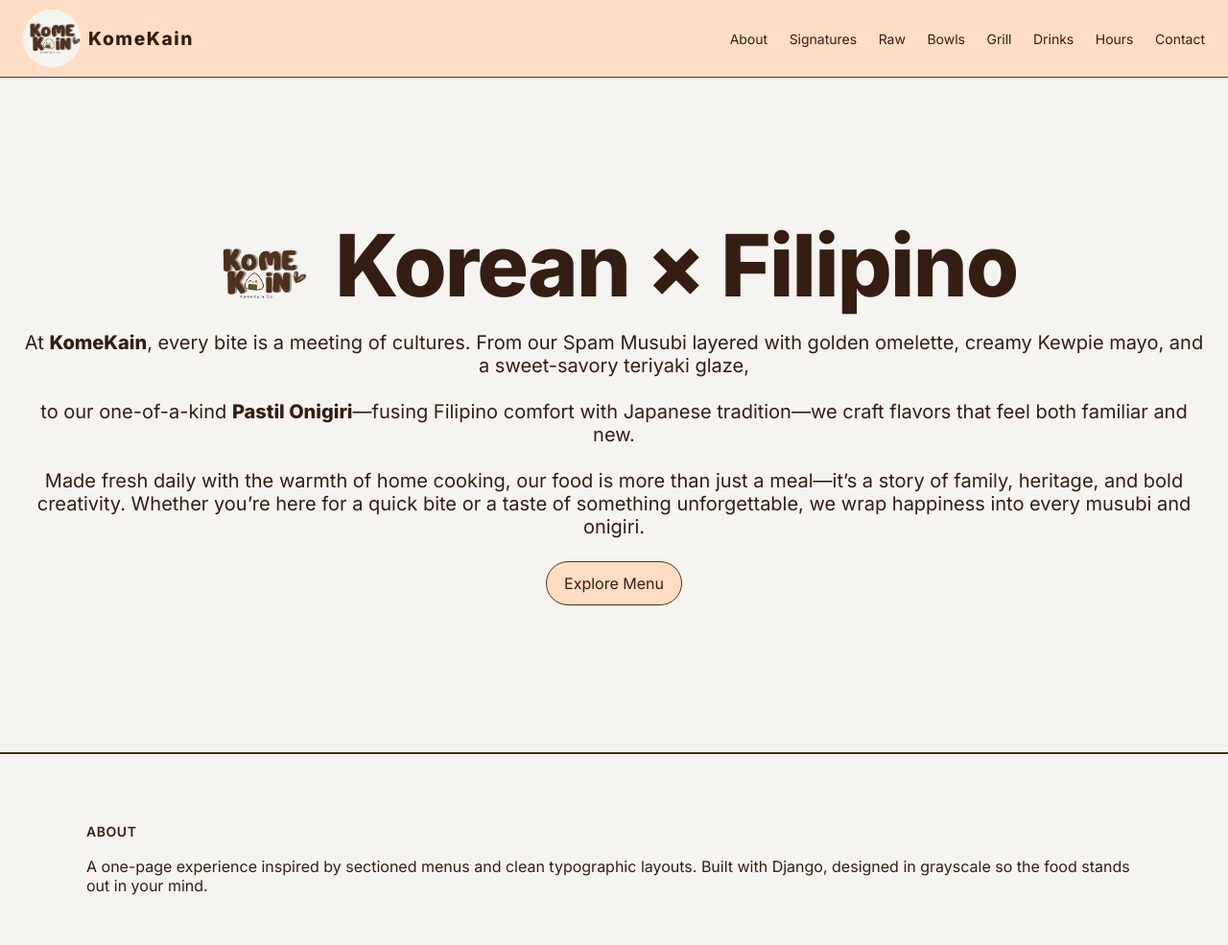
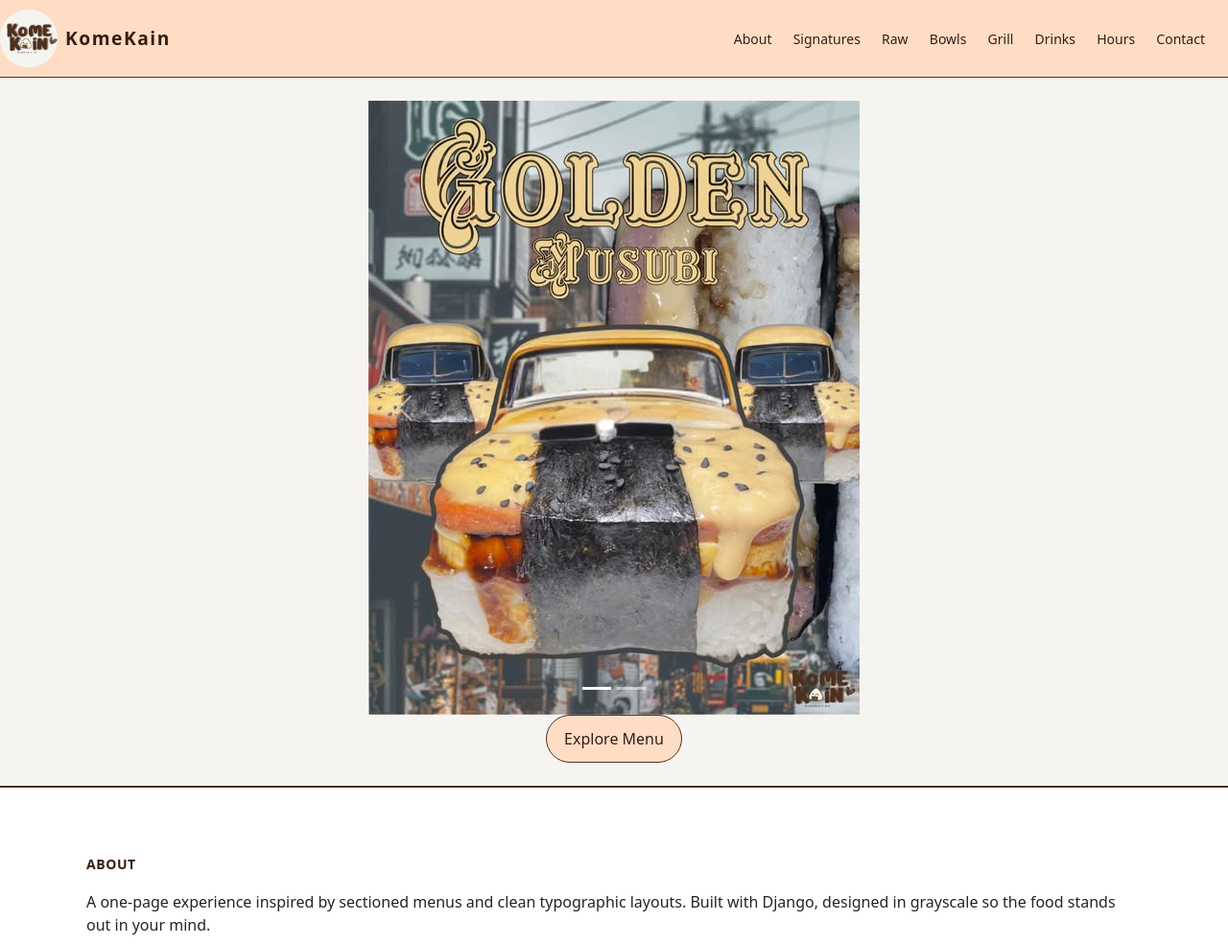
Before and after one commit to Johnry0309/KomeKainPage, a Django app: page / in a window 1280 px wide. Shown: the top 985 px of the page at 96% size. Run offline with Django 5.2, Linux system fonts and the light colour scheme.

Commit message:
sept 1 update

```diff
--- a/pages/views.py
+++ b/pages/views.py
@@ -1,6 +1,12 @@
 from django.shortcuts import render
+import os
+from django.conf import settings
+
 
 def home(request):
+    # -------------------------
+    # Menu Sections
+    # -------------------------
     menu_sections = [
         {
             "anchor": "signatures",
@@ -11,7 +17,7 @@ def home(request):
                     "desc": "Tamarind-kimchi broth, grilled pork belly, kangkong, siling haba.",
                     "price": "₱320",
                     "photo": "img/kimchi-sinigang.jpg",
-                    "link": "#",  # later link to order/details
+                    "link": "#",
                 },
                 {
                     "name": "Gochu Adobo",
@@ -36,9 +42,12 @@ def home(request):
                 },
             ],
         },
-        # repeat for rawbar, ricebowls, grill, drinks...
+        # Add more sections...
     ]
 
+    # -------------------------
+    # Operating Hours
+    # -------------------------
     hours = [
         ("Sunday", "11:00 AM – 10:00 PM"),
         ("Monday", "12:00 NN – 10:00 PM"),
@@ -49,8 +58,24 @@ def home(request):
         ("Saturday", "11:00 AM – 11:00 PM"),
     ]
 
+    # -------------------------
+    # Carousel Images (auto-load from static/images)
+    # -------------------------
+    image_dir = os.path.join(settings.STATICFILES_DIRS[0], "images")
+    carousel_images = [
+        "images/" + f for f in os.listdir(image_dir)
+        if f.lower().endswith((".png", ".jpg", ".jpeg", ".gif", ".webp"))
+    ]
+
+    # -------------------------
+    # Render everything to template
+    # -------------------------
     return render(
         request,
         "index.html",
-        {"menu_sections": menu_sections, "hours": hours}
+        {
+            "menu_sections": menu_sections,
+            "hours": hours,
+            "carousel_images": carousel_images,
+        },
     )
--- a/templates/index.html
+++ b/templates/index.html
@@ -8,6 +8,9 @@
   <link rel="preconnect" href="https://fonts.gstatic.com" />
   <link href="https://fonts.googleapis.com/css2?family=Inter:wght@300;400;600;800&display=swap" rel="stylesheet" />
   <link rel="stylesheet" href="{% static 'css/style.css' %}">
+
+  <!-- ✅ Bootstrap CSS -->
+  <link href="https://cdn.jsdelivr.net/npm/bootstrap@5.3.3/dist/css/bootstrap.min.css" rel="stylesheet">
 </head>
 <body>
   <header class="nav">
@@ -28,15 +31,39 @@
     <!-- HERO -->
     <section class="hero">
       <div class="hero-inner">
-<h1>
-  <img src="{% static 'img/komekain-logo2.png' %}" alt="Fusion Icon" class="hero-icon">
-  Korean × Filipino
-</h1>
-<p>
-At <strong>KomeKain</strong>, every bite is a meeting of cultures. From our Spam Musubi layered with golden omelette, creamy Kewpie mayo, and a sweet-savory teriyaki glaze, <br><br>
- to our one-of-a-kind <strong>Pastil Onigiri</strong>—fusing Filipino comfort with Japanese tradition—we craft flavors that feel both familiar and new.  <br><br>
-Made fresh daily with the warmth of home cooking, our food is more than just a meal—it’s a story of family, heritage, and bold creativity. Whether you’re here for a quick bite or a taste of something unforgettable, we wrap happiness into every musubi and onigiri.
-</p>
+        <!-- ✅ Bootstrap Carousel -->
+        <div id="carouselExample" class="carousel slide" data-bs-ride="carousel">
+
+          <!-- Indicators -->
+          <div class="carousel-indicators">
+            {% for image in carousel_images %}
+              <button type="button" data-bs-target="#carouselExample" data-bs-slide-to="{{ forloop.counter0 }}"
+                class="{% if forloop.first %}active{% endif %}"
+                {% if forloop.first %}aria-current="true"{% endif %}
+                aria-label="Slide {{ forloop.counter }}"></button>
+            {% endfor %}
+          </div>
+
+          <!-- Slides -->
+          <div class="carousel-inner">
+            {% for image in carousel_images %}
+              <div class="carousel-item {% if forloop.first %}active{% endif %}">
+                <img src="{% static image %}" class="d-block w-100" alt="Slide {{ forloop.counter }}">
+              </div>
+            {% endfor %}
+          </div>
+
+          <!-- Controls -->
+          <button class="carousel-control-prev" type="button" data-bs-target="#carouselExample" data-bs-slide="prev">
+            <span class="carousel-control-prev-icon" aria-hidden="true"></span>
+            <span class="visually-hidden">Previous</span>
+          </button>
+          <button class="carousel-control-next" type="button" data-bs-target="#carouselExample" data-bs-slide="next">
+            <span class="carousel-control-next-icon" aria-hidden="true"></span>
+            <span class="visually-hidden">Next</span>
+          </button>
+        </div>
+
         <a class="cta" href="#signatures">Explore Menu</a>
       </div>
     </section>
@@ -130,5 +157,8 @@ Made fresh daily with the warmth of home cooking, our food is more than just a m
       if (window.scrollY > 600) btt.classList.add("show"); else btt.classList.remove("show");
     });
   </script>
+
+  <!-- ✅ Bootstrap Bundle JS (needed for carousel to work) -->
+  <script src="https://cdn.jsdelivr.net/npm/bootstrap@5.3.3/dist/js/bootstrap.bundle.min.js"></script>
 </body>
 </html>
```
Also changed, not shown: static/images/1.jpg (added), static/images/2.jpg (added). Lines whose indentation alone changed are shown as unchanged.
